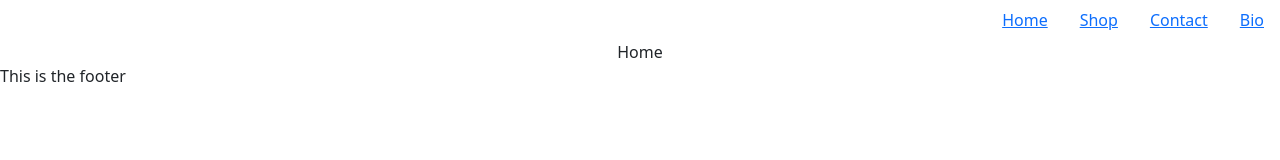
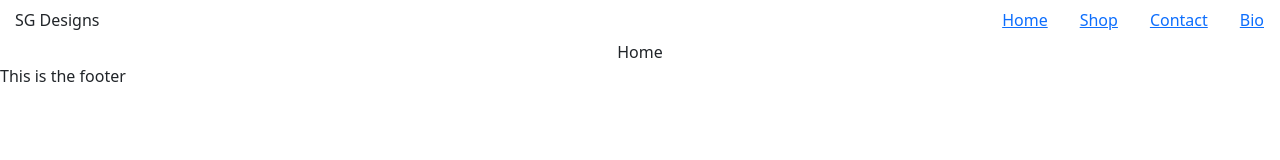
Before and after one commit to NicBab/Scuuba-gooding-photography, a React (Create React App) app: page / in a window 1280 px wide. Shown: the top 160 px of the page. Built offline with nearby package versions, Linux system fonts and the light colour scheme.

Commit message:
header nav&name align

```diff
--- a/src/components/Header.jsx
+++ b/src/components/Header.jsx
@@ -1,12 +1,13 @@
 import React from 'react'
 import { Link } from 'react-router-dom'
 import { Nav } from 'react-bootstrap'
+import './css/Header.css'
 
 const Header = () => {
     return (
-        <>
-          <Nav className="d-flex, justify-content-end"
-            activeKey="/home">
+        <div className="header">
+         <div className="name">SG Designs</div>
+          <Nav id="nav">
             <Nav.Item>
               <Nav.Link><Link to="/">Home</Link></Nav.Link>
             </Nav.Item>
@@ -20,7 +21,7 @@ const Header = () => {
               <Nav.Link><Link to="/bio">Bio</Link></Nav.Link>
             </Nav.Item>
           </Nav>
-        </>
+        </div>
     )
 }
 
--- a/src/components/css/Header.css
+++ b/src/components/css/Header.css
@@ -0,0 +1,11 @@
+.header {
+   display: flex;
+   justify-content: end;
+}
+
+.name {
+   display: flex;
+   align-items: center;
+   flex-grow: 2;
+   margin-left: 15px;
+}
```
